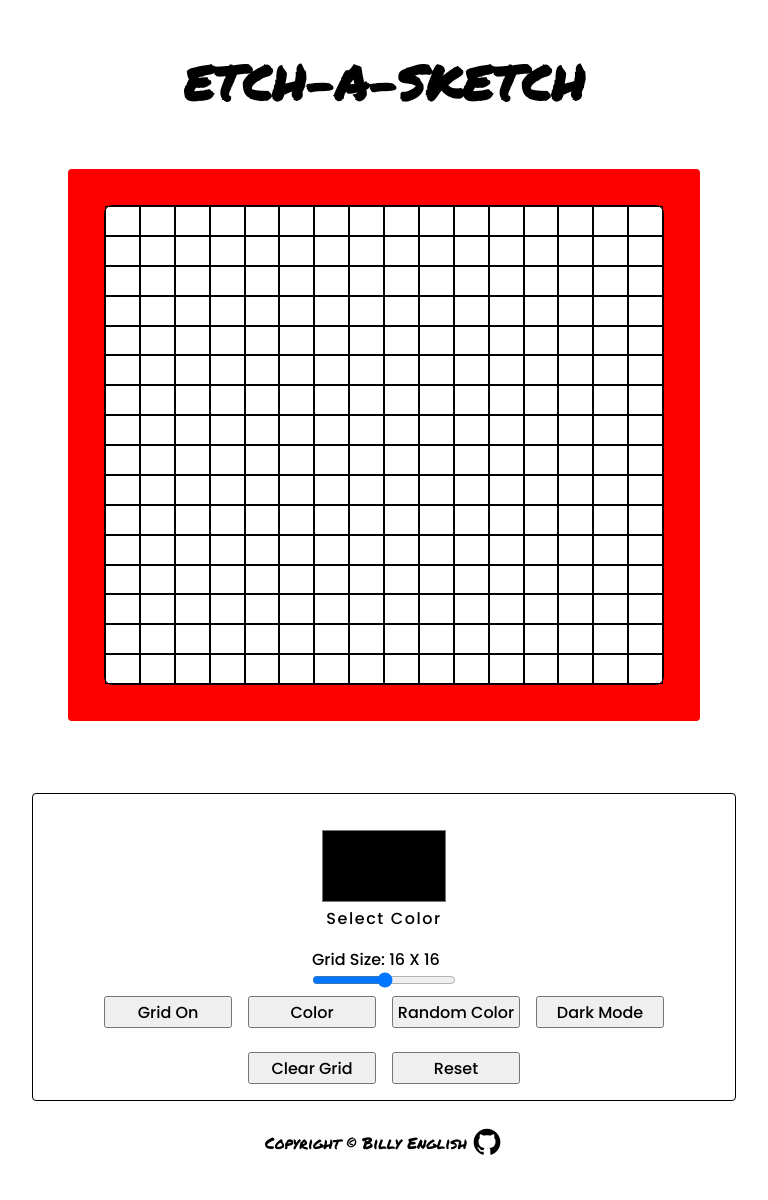
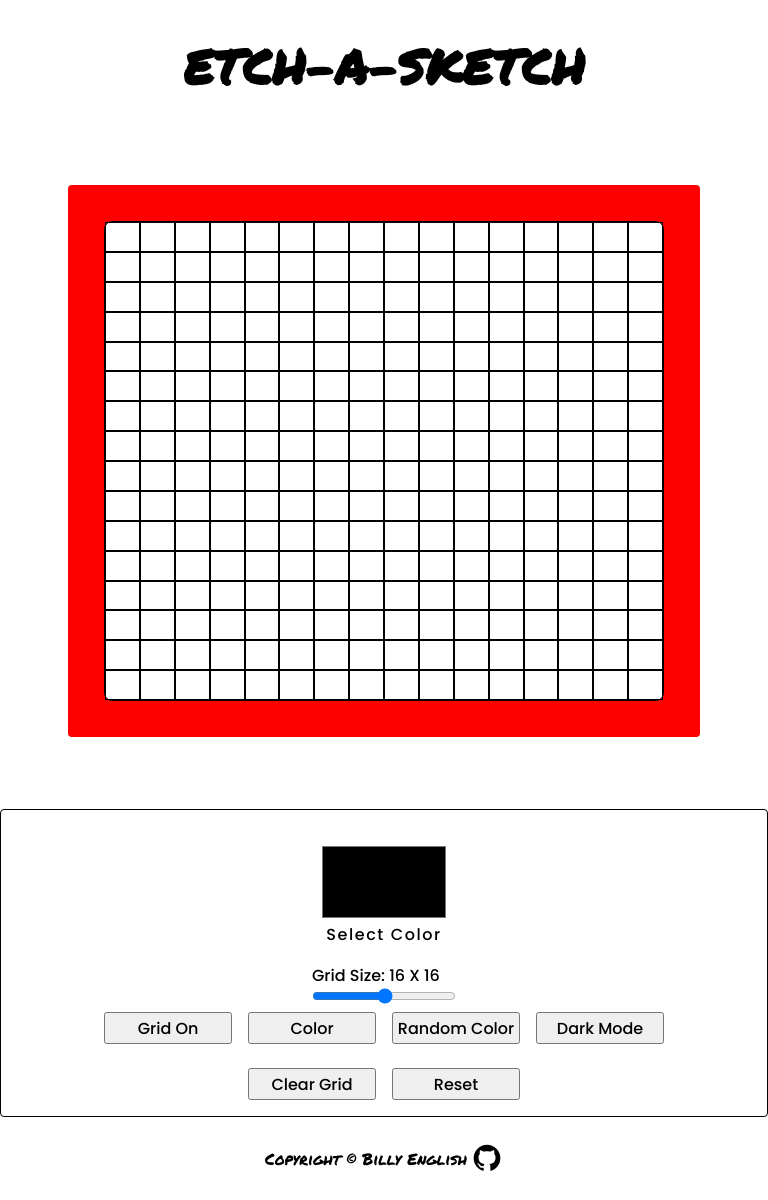
Before and after one commit to billyenglish/Etch-A-Sketch, a plain HTML site: page index.html in a window 768 px wide. Drawn offline with nearby package versions, Linux system fonts and the light colour scheme.

Commit message:
Adding adjustments to the footer.

```diff
--- a/css/styles.css
+++ b/css/styles.css
@@ -19,21 +19,25 @@ header {
     display: flex;
     justify-content: center;
     text-transform: uppercase;
-    padding: 3rem 0 1rem 0;
+    padding: 2rem 0 0 0;
 }
 
 .title {
     font-size: 3rem;
+    text-align: center;
 }
 
 /* Main Section */
+main {
+    height: 100%;
+}
 
 .etch-container {
     display: flex;
     justify-content: center;
     align-items: center;
     gap: 5rem;
-    margin: 0 2rem;
+    margin-top: 3rem;
 }
 
 .control-panel {
@@ -154,6 +158,10 @@ footer {
     display: flex;
     justify-content: center;
     padding: 1.5rem;
+    position: fixed;
+    left: 0;
+    bottom: 0;
+    width: 100%;
 }
 
 p {
@@ -167,6 +175,10 @@ p {
 }
 
 @media (min-width:601px) and (max-width: 1024px) {
+
+    main {
+        padding-bottom: 0 1rem;
+    }
 
     .etch-container {
         display: flex;
@@ -188,4 +200,8 @@ p {
         width: 100%;
     }
 
+    footer {
+        position:static;
+    }
+
 }
```
